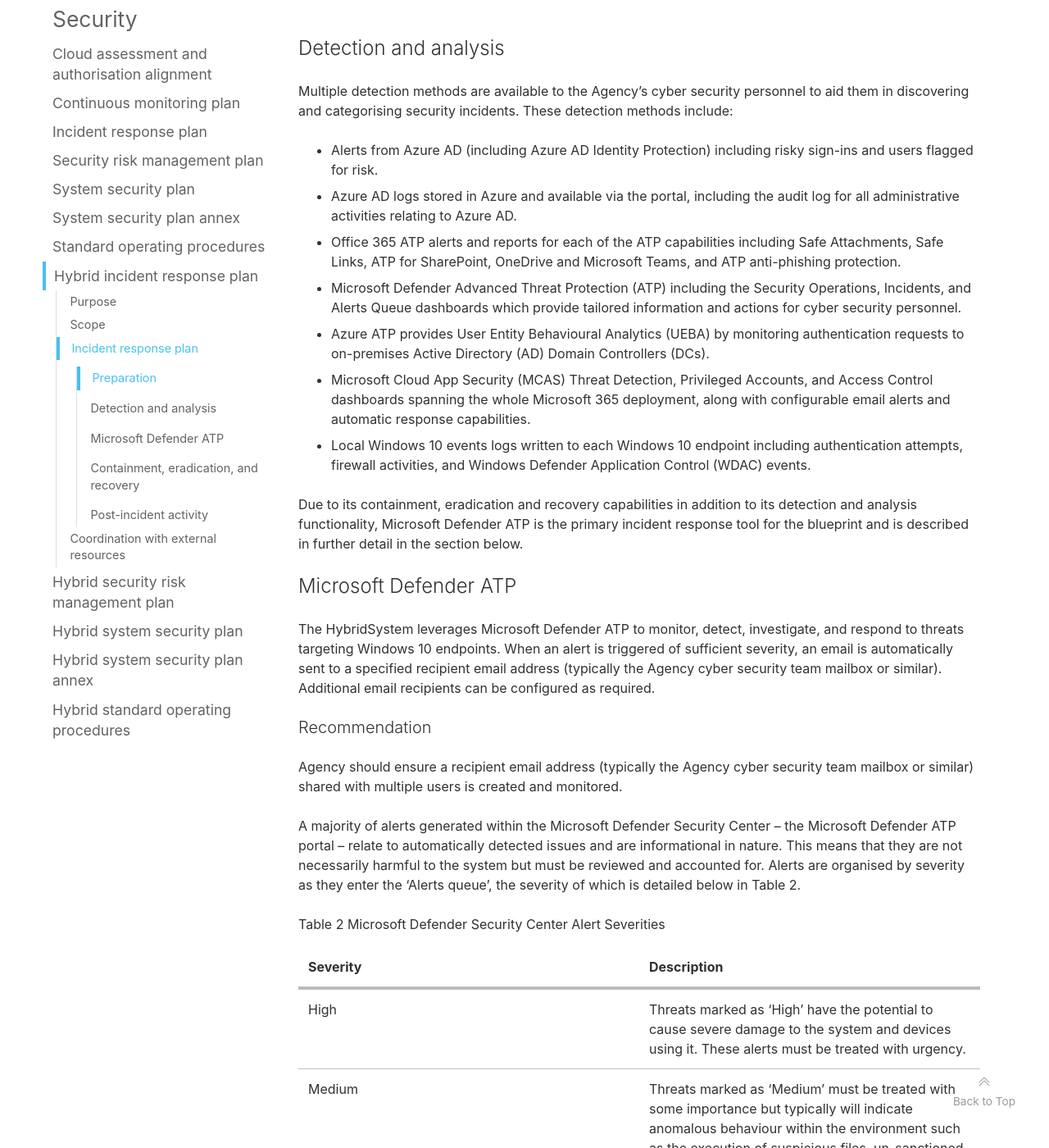
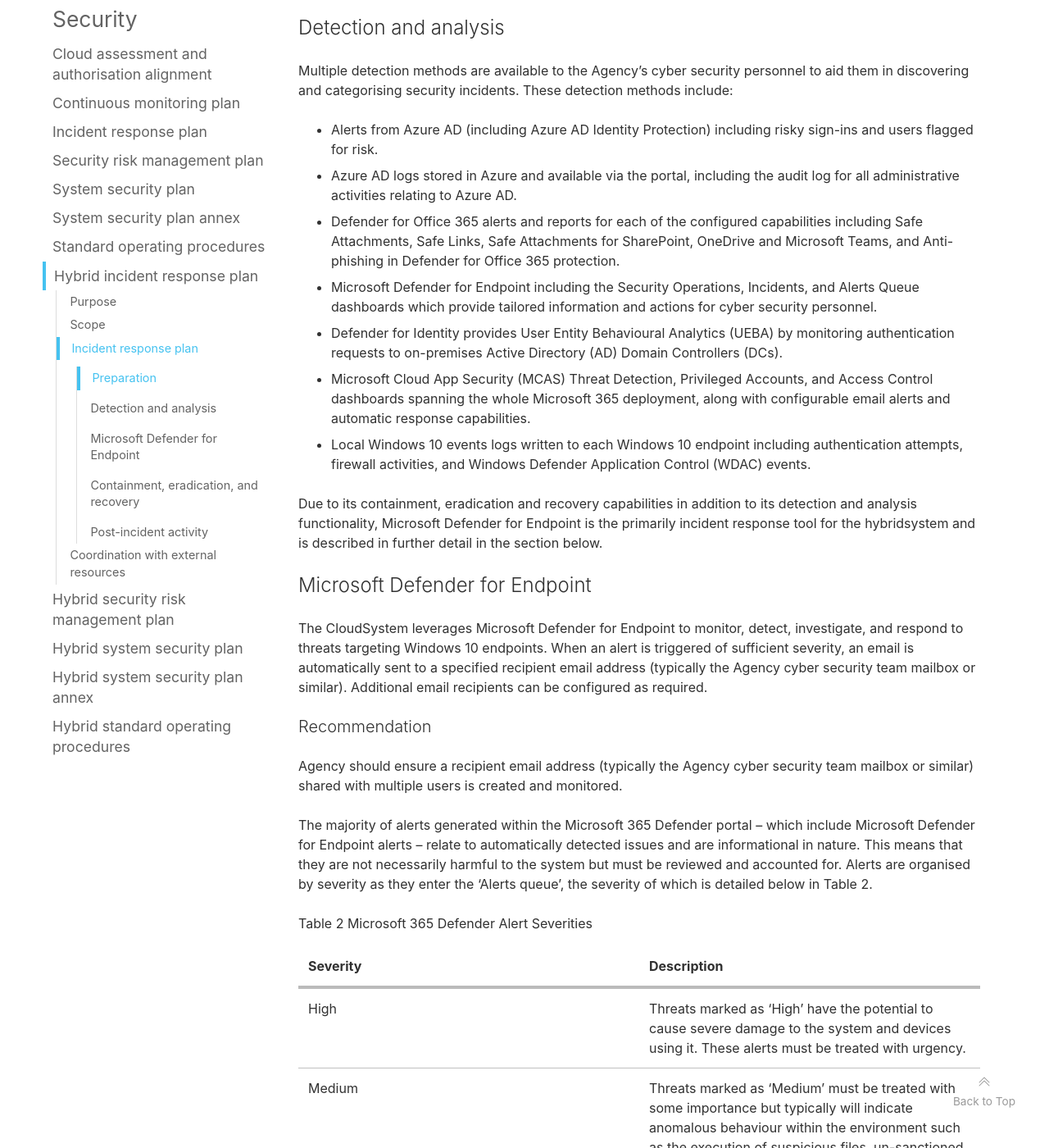
Before and after one commit to ASD-Blueprint/desktop.gov.au, a Jekyll site: the page built from blueprint/security/hybrid-incident-response-plan.md, in a window 1280 px wide and 1400 px high, scrolled down 2850 px. Shown: the whole window at 82% size. Built offline with Jekyll 4.4.1, drawn with Linux system fonts in a browser that asks for light colours; comment, search, counter and statistics services are not loaded; some of the changed text lies outside the part shown.

Commit message:
Updates to Incident Response Plans
Update to both Incident Response Plans (IRPs) to align with the Sept 2021 ISM updates to the security documentation set.

```diff
--- a/blueprint/security/hybrid-incident-response-plan.md
+++ b/blueprint/security/hybrid-incident-response-plan.md
@@ -52,13 +53,12 @@
 
 Portal | URL
 --- | ---
-Microsoft Defender ATP portal | [https://securitycenter.windows.com](https://securitycenter.windows.com)
+Microsoft 365 Defender portal | [https://security.microsoft.com](https://security.microsoft.com)
 Cloud App Security portal | [https://portal.cloudappsecurity.com](https://portal.cloudappsecurity.com)
 Azure portal (including Azure AD) | [https://portal.azure.com](https://portal.azure.com)
-Microsoft 365 Compliance Center | [https://compliance.microsoft.com](https://compliance.microsoft.com)
-Microsoft 365 Security Center | [https://security.microsoft.com](https://security.microsoft.com)
-Office 365 homepage | [https://portal.office.com](https://portal.office.com)
-Azure ATP portal | [https://portal.atp.azure.com](https://portal.atp.azure.com)
+Microsoft 365 compliance portal | [https://compliance.microsoft.com](https://compliance.microsoft.com)
+Microsoft 365 admin center | [https://admin.microsoft.com/](https://admin.microsoft.com/)
+Defender for Identity portal | [https://portal.atp.azure.com](https://portal.atp.azure.com)
 
 ### Detection and analysis
 
@@ -66,25 +66,25 @@
 
 * Alerts from Azure AD (including Azure AD Identity Protection) including risky sign-ins and users flagged for risk.
 * Azure AD logs stored in Azure and available via the portal, including the audit log for all administrative activities relating to Azure AD.
-* Office 365 ATP alerts and reports for each of the ATP capabilities including Safe Attachments, Safe Links, ATP for SharePoint, OneDrive and Microsoft Teams, and ATP anti-phishing protection.
-* Microsoft Defender Advanced Threat Protection (ATP) including the Security Operations, Incidents, and Alerts Queue dashboards which provide tailored information and actions for cyber security personnel.
-* Azure ATP provides User Entity Behavioural Analytics (UEBA) by monitoring authentication requests to on-premises Active Directory (AD) Domain Controllers (DCs).
+* Defender for Office 365 alerts and reports for each of the configured capabilities including Safe Attachments, Safe Links, Safe Attachments for SharePoint, OneDrive and Microsoft Teams, and Anti-phishing in Defender for Office 365 protection.
+* Microsoft Defender for Endpoint including the Security Operations, Incidents, and Alerts Queue dashboards which provide tailored information and actions for cyber security personnel.
+* Defender for Identity provides User Entity Behavioural Analytics (UEBA) by monitoring authentication requests to on-premises Active Directory (AD) Domain Controllers (DCs).
 * Microsoft Cloud App Security (MCAS) Threat Detection, Privileged Accounts, and Access Control dashboards spanning the whole Microsoft 365 deployment, along with configurable email alerts and automatic response capabilities.
 * Local Windows 10 events logs written to each Windows 10 endpoint including authentication attempts, firewall activities, and Windows Defender Application Control (WDAC) events.
 
-Due to its containment, eradication and recovery capabilities in addition to its detection and analysis functionality, Microsoft Defender ATP is the primary incident response tool for the blueprint and is described in further detail in the section below.
+Due to its containment, eradication and recovery capabilities in addition to its detection and analysis functionality, Microsoft Defender for Endpoint is the primarily incident response tool for the hybridsystem and is described in further detail in the section below.
 
-### Microsoft Defender ATP
+### Microsoft Defender for Endpoint
 
-The HybridSystem leverages Microsoft Defender ATP to monitor, detect, investigate, and respond to threats targeting Windows 10 endpoints. When an alert is triggered of sufficient severity, an email is automatically sent to a specified recipient email address (typically the Agency cyber security team mailbox or similar). Additional email recipients can be configured as required.
+The CloudSystem leverages Microsoft Defender for Endpoint to monitor, detect, investigate, and respond to threats targeting Windows 10 endpoints. When an alert is triggered of sufficient severity, an email is automatically sent to a specified recipient email address (typically the Agency cyber security team mailbox or similar). Additional email recipients can be configured as required.
 
 #### Recommendation
 
 Agency should ensure a recipient email address (typically the Agency cyber security team mailbox or similar) shared with multiple users is created and monitored.
 
-A majority of alerts generated within the Microsoft Defender Security Center – the Microsoft Defender ATP portal – relate to automatically detected issues and are informational in nature. This means that they are not necessarily harmful to the system but must be reviewed and accounted for. Alerts are organised by severity as they enter the ‘Alerts queue’, the severity of which is detailed below in Table 2.
+The majority of alerts generated within the Microsoft 365 Defender portal – which include Microsoft Defender for Endpoint alerts – relate to automatically detected issues and are informational in nature. This means that they are not necessarily harmful to the system but must be reviewed and accounted for. Alerts are organised by severity as they enter the ‘Alerts queue’, the severity of which is detailed below in Table 2.
 
-Table 2 Microsoft Defender Security Center Alert Severities
+Table 2 Microsoft 365 Defender Alert Severities
 
 Severity | Description
 --- | ---
@@ -93,21 +93,22 @@
 Low | 'Low' urgency threats will typically be identified as commercial/known malware or hacking tools, their function is generally well understood and the ability to stop it is high.
 Informational | 'Informational' alerts are those that might not be considered harmful to the network but are good to track.
 
-Figure 2 shows an example of an alert from Defender ATP which detected a suspicious sequence of activities and automatically generated an incident detailing the severity, timestamps, devices affected, applications called, and more.
+Figure 2 shows an example of an alert from Defender for Endpoint which detected a suspicious sequence of activities and automatically generated an incident detailing the severity, timestamps, devices affected, applications called, and more.
 
 ![Figure 2 Suspicious sequence of activities](/assets/images/security/suspicious-sequence-activities.png)
+Figure 2 Suspicious sequence of activities
 
-When the Agency's cyber security personnel receive an alert, they should perform analysis to determine the cause and any potential impact, including recommended actions within the Microsoft Defender Security Center portal. If an alert occurs during an approved change window and relates directly to the contents of the change, for example an unapproved/not allowed executable runs during an application deployment, then it is unlikely that a security incident has occurred. However, if an alert is triggered outside of a change window and without an obvious cause then the probability of the event being a security incident is probable.
+When the Agency's cyber security personnel receive an alert, they should perform analysis to determine the cause and any potential impact, including recommended actions within the Microsoft 365 Defender portal. If an alert occurs during an approved change window and relates directly to the contents of the change, for example an unapproved/not allowed executable runs during an application deployment, then it is unlikely that a security incident has occurred. However, if an alert is triggered outside of a change window and without an obvious cause then the probability of the event being a security incident is probable.
 
 Note, Microsoft assign a criticality to each alert based on an internal rating system. It is up to the Agency’s cyber security team to make their own assessment of the criticality of all potential security incidents in accordance with the Agency’s overarching IRP.
 
 The assignment of criticality to an incident is an important step and due care must be applied to avoid the risks associated with both under and over classifying an incident. If there is ever any doubt, cyber security personnel should always investigate further.
 
-The alerts captured in the Defender Security Center should be leveraged by Agency cyber security personnel to detect and analyse potential security incidents. The Windows Defender ATP portal provides far deeper detail than is available from the email alerts, these emails should only serve as a cursory notification, not an in-depth analysis of the incident.
+The alerts captured in the Microsoft 365 Defender portal should be leveraged by Agency cyber security personnel to detect and analyse potential security incidents. The Microsoft 365 Defender portal provides far deeper detail than is available from the email alerts, these emails should only serve as a cursory notification, not an in-depth analysis of the incident.
 
-Within the Defender Security Center there are two capabilities that should be utilised by Agency cyber security personnel for the purpose of detection and analysis of incidents on a day-to-day basis.
+Within the Microsoft 365 Defender portal there are two capabilities that should be utilised by Agency cyber security personnel for the purpose of detection and analysis of incidents on a day-to-day basis.
 
-* Incidents lists all automatically generated incidents detected by Defender ATP, including the severity of the incident, the machines and users involved, last activity, assignment of the incident, et cetera. All incidents should be assigned as they are generated and managed based on the Agency’s operating procedures by cyber security personnel.
+* Incidents lists all automatically generated incidents detected by Defender for Endpoint - along with Defender for Office 365, Defender for Idenity and MCAS, including the severity of the incident, the machines and users involved, last activity, assignment of the incident, et cetera. All incidents should be assigned as they are generated and managed based on the Agency’s operating procedures by cyber security personnel.
 * Alerts queue lists all alerts based on the alert type not the incident case that is generated, this can be supremely helpful when attempting to identify patterns of behaviour. This alerts queue will also sort by severity, which incident it is related to, status, and investigation state.
 
 For both the Incidents and Alerts queue Agency cyber security personnel can select individual records to access detailed information on the specific activity.
@@ -152,13 +154,15 @@
 
 In the first instance the Microsoft 365 Service health status page should be consulted, followed by the Microsoft 365 Status Twitter account. If no issues are identified by either of these resources, then Agency-specific scenarios should be explored such as loss of Internet connect, Local Area Network (LAN) outage, etc.
 
-As an example on how to navigate the Microsoft 365 Service health status page, please refer to Figure 4 below.
+As an example of how to navigate the Microsoft 365 Service health status page, please refer to Figure 4 below.
 
 ![Figure 4 Office 365 Service Outages](/assets/images/security/o365-service-outages.png)
+Figure 4 Office 365 Service Outages
 
 Agency cyber security personnel can use the dashboard to determine if a service is down, whether the issue is widespread and affecting the underlying services, or whether there is no identified outage. This page can also be used to review ongoing service advisories such as those identified below in Figure 5.
 
 ![Figure 5 Office 365 Service Health Advisories](/assets/images/security/o365-service-health-advisories.png)
+Figure 5 Office 365 Service Health Advisories
 
 ##### Recommendation
 
@@ -190,9 +194,9 @@
 
 Note, the activities listed above are designed to aid Agency cyber security personnel in responding to the specific incident types defined. However, this is not an exhaustive list of all possible responses. Agency cyber security personnel should use their judgement to determine if they are appropriate to a specific incident or if other actions should be taken.
 
-#### Defender ATP threat remediation
+#### Defender for Endpoint threat remediation
 
-Defender ATP provides the ability to automate responses to detected threats, reducing the total response time for an incident and eliminating the need for manual actions to be taken by the Agency’s cyber security team. Five levels of automation are available as listed below:
+Defender for Endpoint provides the ability to automate responses to detected threats, reducing the total response time for an incident and eliminating the need for manual actions to be taken by the Agency’s cyber security team. Five levels of automation are available as listed below:
 
 * No automated response – automated investigations are not run, and all activities must be performed by the Agency’s cyber security team.
 * Semi (any folder) – approval is required from the cyber security team for all remediation activities suggested as part of an automated investigation.
@@ -200,13 +204,16 @@
 * Semi (core folders) – remediation occurs automatically for all folders other than operating system directories (e.g. Program Files and Window).
 * Full – all remediation activities are performed automatically.
 
-The blueprint uses the default Defender ATP configuration for automated investigations, namely semi (any folder). Therefore, Agency cyber security personnel will be prompted to approve all remediation activities that are recommended as part of Defender ATP automated investigations. The automation level can be adjusted if required based on the specific requirements of the Agency’s cyber security personnel.
+The hybridsystem uses the default Defender for Endpoint configuration for automated investigations, namely Full automation. Therefore, Agency cyber security personnel will not be prompted to approve remediation activities that are recommended as part of Defender for Endpoint automated investigations. The automation level can be adjusted if required based on the specific requirements of the Agency’s cyber security personnel.
+
+Note, prior to early 2021, the default configuration was Semi (any folder).
 
 #### Automated remediation notification
 
-Depending on the nature of the initial alert, if Microsoft Defender ATP detects a threat and it is resolved automatically it will notify administrators by sending a follow up email. An example of an alert resolution email is shown below in Figure 6.
+Depending on the nature of the initial alert, if Microsoft Defender for Endpoint detects a threat and it is resolved automatically it will notify administrators by sending a follow up email. An example of an alert resolution email is shown below in Figure 6.
 
 ![Figure 6 Alert Resolution Email](/assets/images/security/alert-resolution-email.png)
+Figure 6 Alert Resolution Email
 
 Agency cyber security personnel should be aware of these notifications but should not rely on them as a trigger to cease investigation and/or recovery activities.
 
@@ -224,9 +231,8 @@
 
 Figure 7 illustrates how a preview feature is presented in the Azure portal using the “… (Preview)” suffix to the feature/service name.
 
+![Figure 7 Azure AD Preview Feature](/assets/images/security/azure-ad-preview.png)
 Figure 7 Azure AD Preview Feature
-
-![Figure 7 Azure AD Preview Feature](/assets/images/security/azure-ad-preview.png)
 
 Note, as of the time of writing the Azure AD Identity Secure Score feature is no longer in preview and is generally available for all tenants.
 
```
Also changed, not shown: other parts of blueprint/security/hybrid-incident-response-plan.md (+9 -5 lines), blueprint/security/incident-response-plan.md (+36 -26 lines).
